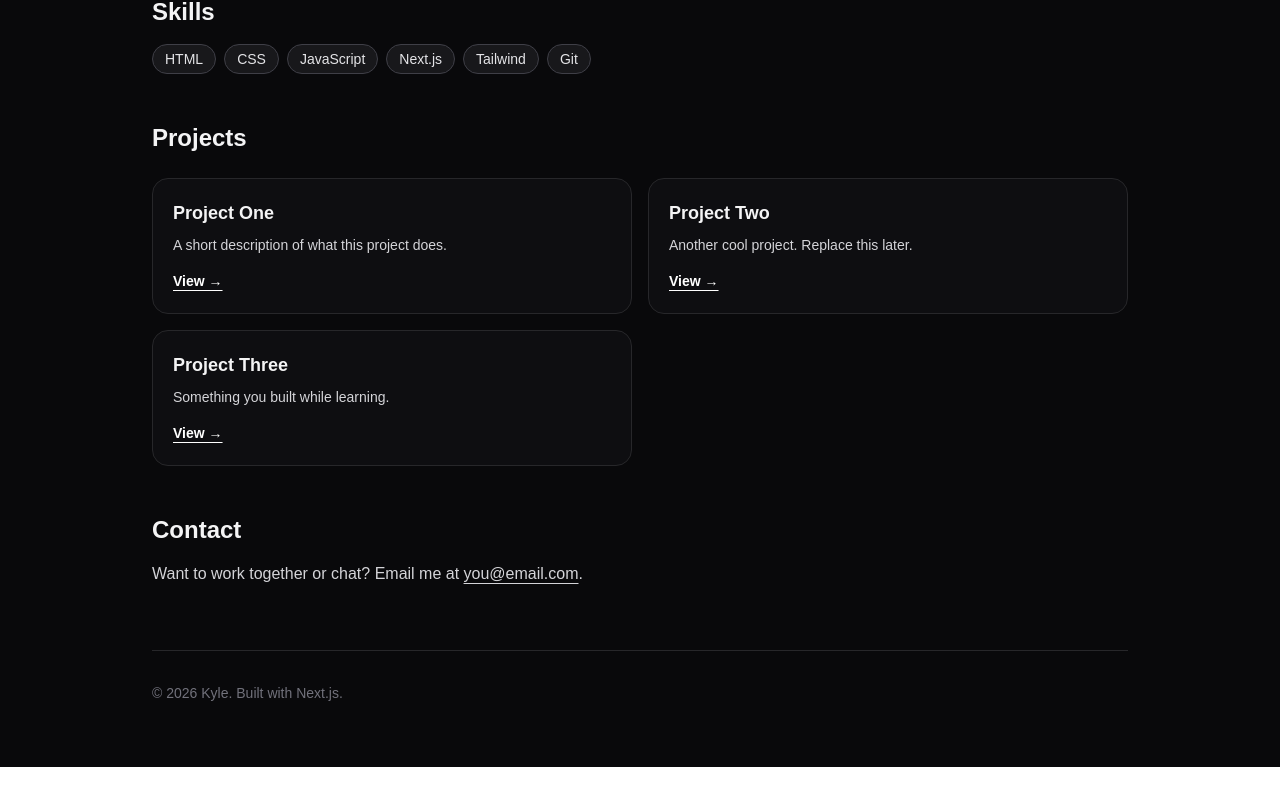
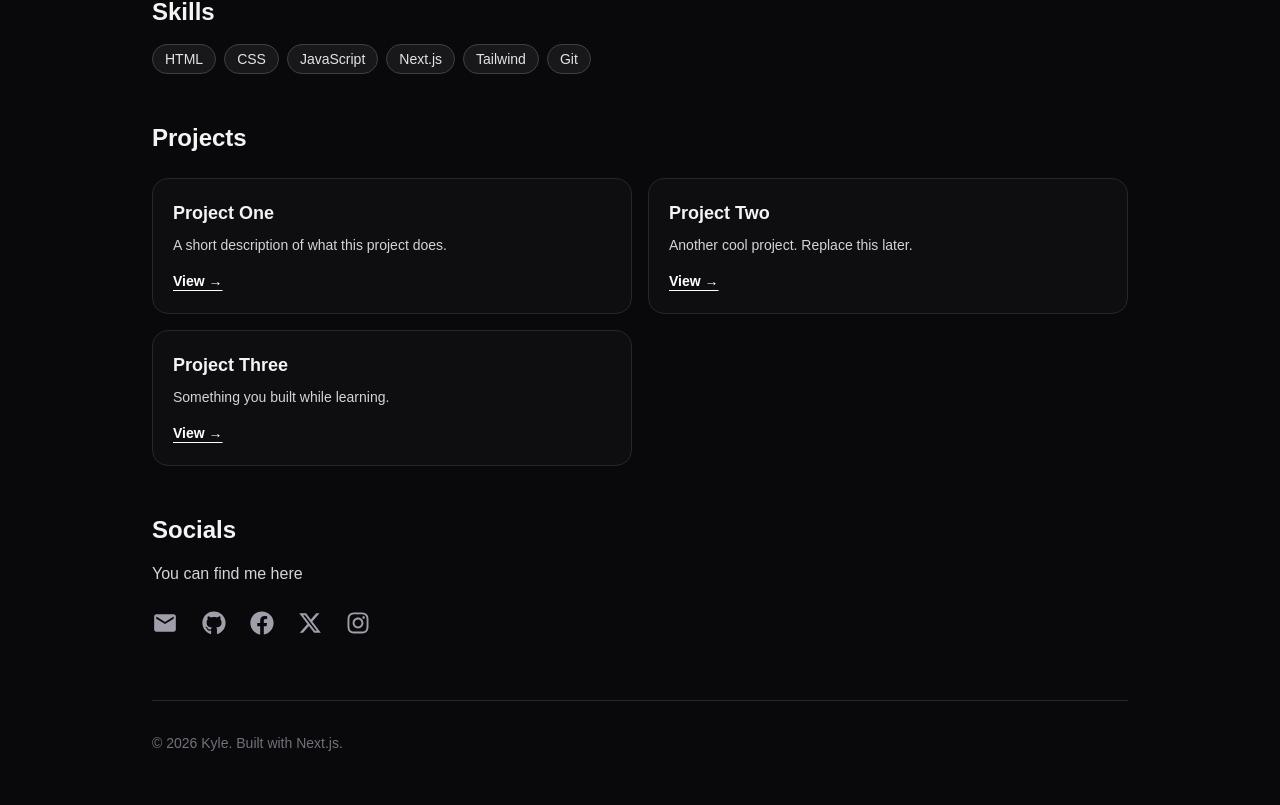
Before and after one commit to Elykaboo/Portfolio, a Next.js app in the folder my-portfolio/: page / in a window 1280 px wide. Shown: the part 555-1360 px from the top of the page. Before the commit the page ends 1322 px from the top, so only its background shows below. Built offline with nearby package versions, Linux system fonts and the light colour scheme.

Commit message:
Contact section replaced with Socials

```diff
--- a/my-portfolio/app/page.tsx
+++ b/my-portfolio/app/page.tsx
@@ -1,5 +1,9 @@
 "use client"
 import { motion } from "framer-motion";
+import { FaGithub, FaFacebook, FaDiscord, FaInstagram } from "react-icons/fa";
+import { FaXTwitter } from "react-icons/fa6";
+import { MdEmail } from "react-icons/md";
+
 
 const skills = ["HTML", "CSS", "JavaScript", "Next.js", "Tailwind", "Git"];
 
@@ -34,7 +38,7 @@ export default function Home() {
           <p className="text-sm text-zinc-400">Portfolio</p>
 
           <h1 className="mt-4 text-4xl font-bold tracking-tight sm:text-6xl">
-            Hi, I’m Kyle 👋
+            Hi, I’m Kyle
           </h1>
 
           <p className="mt-6 max-w-2xl text-lg text-zinc-300">
@@ -119,19 +123,57 @@ export default function Home() {
           </div>
         </section>
 
-        {/* CONTACT */}
-        <section className="mt-12" id="contact">
-          <h2 className="text-2xl font-semibold">Contact</h2>
-          <p className="mt-4 text-zinc-300">
-            Want to work together or chat? Email me at{" "}
+        {/* SOCIALS */}
+        <section className="mt-12" id="socials">
+          <h2 className="text-2xl font-semibold">Socials</h2>
+
+          <p className="mt-4 text-zinc-300">You can find me here</p>
+
+          <div className="mt-6 flex items-center gap-6">
             <a
-              className="underline underline-offset-4"
-              href="mailto:you@email.com"
+              href="mailto:kyleyambaoliwanag@gmail.com"
+              aria-label="Email"
+              className="text-zinc-400 hover:text-white transition"
             >
-              you@email.com
+              <MdEmail size={26} />
             </a>
-            .
-          </p>
+
+            <a
+              href="https://github.com/elykaboo"
+              target="_blank"
+              aria-label="GitHub"
+              className="text-zinc-400 hover:text-white transition"
+            >
+              <FaGithub size={24} />
+            </a>
+
+            <a
+              href="https://facebook.com/elykaborat"
+              target="_blank"
+              aria-label="Facebook"
+              className="text-zinc-400 hover:text-white transition"
+            >
+              <FaFacebook size={24} />
+            </a>
+
+            <a
+              href="https://x.com/kyleadrn"
+              target="_blank"
+              aria-label="X"
+              className="text-zinc-400 hover:text-white transition"
+            >
+              <FaXTwitter size={24} />
+            </a>
+
+            <a
+              href="https://instagram.com/lykedrian"
+              target="_blank"
+              aria-label="Instagram"
+              className="text-zinc-400 hover:text-white transition"
+            >
+              <FaInstagram size={24} />
+            </a>
+          </div>
         </section>
 
         <footer className="mt-16 border-t border-zinc-800 pt-8 text-sm text-zinc-500">
--- a/my-portfolio/package.json
+++ b/my-portfolio/package.json
@@ -12,7 +12,8 @@
     "framer-motion": "^12.33.0",
     "next": "16.1.6",
     "react": "19.2.3",
-    "react-dom": "19.2.3"
+    "react-dom": "19.2.3",
+    "react-icons": "^5.5.0"
   },
   "devDependencies": {
     "@tailwindcss/postcss": "^4",
```
Also changed, not shown: 1 other file (tests, documents, lock files or other folders).
